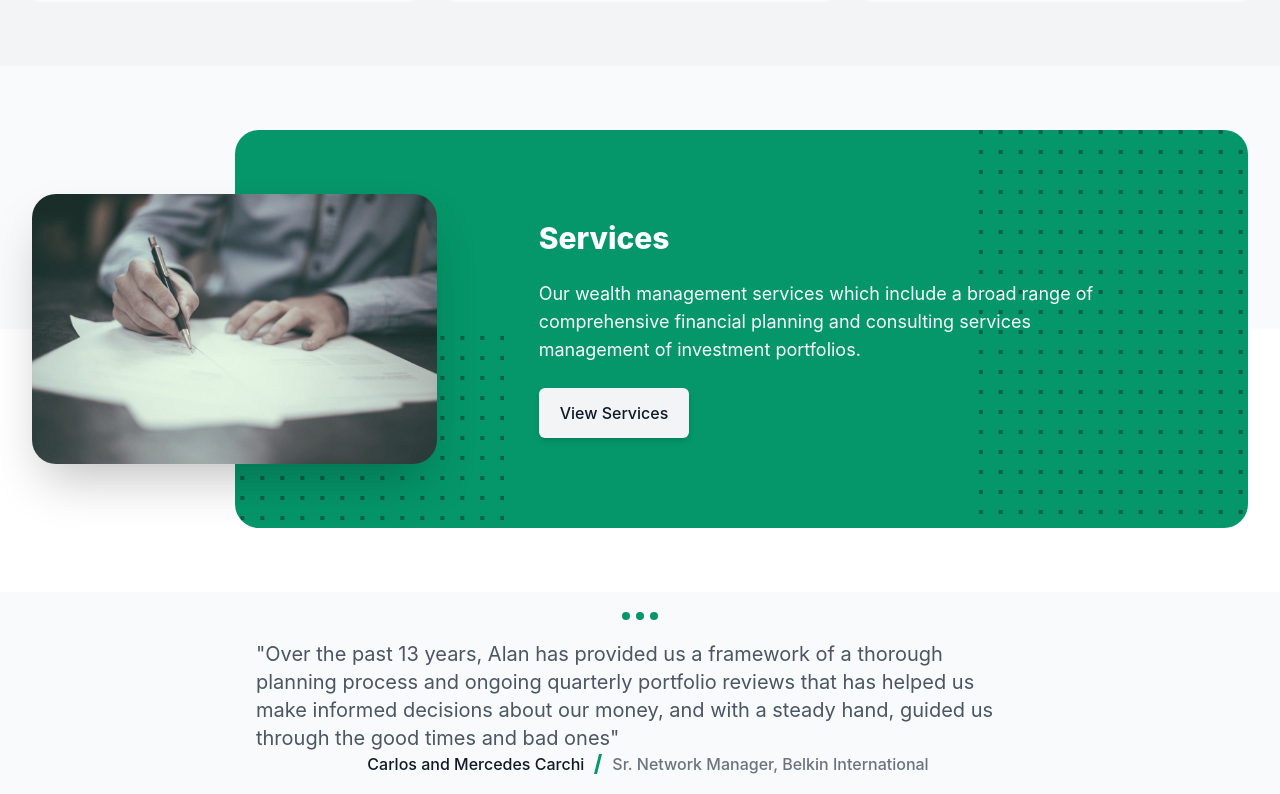
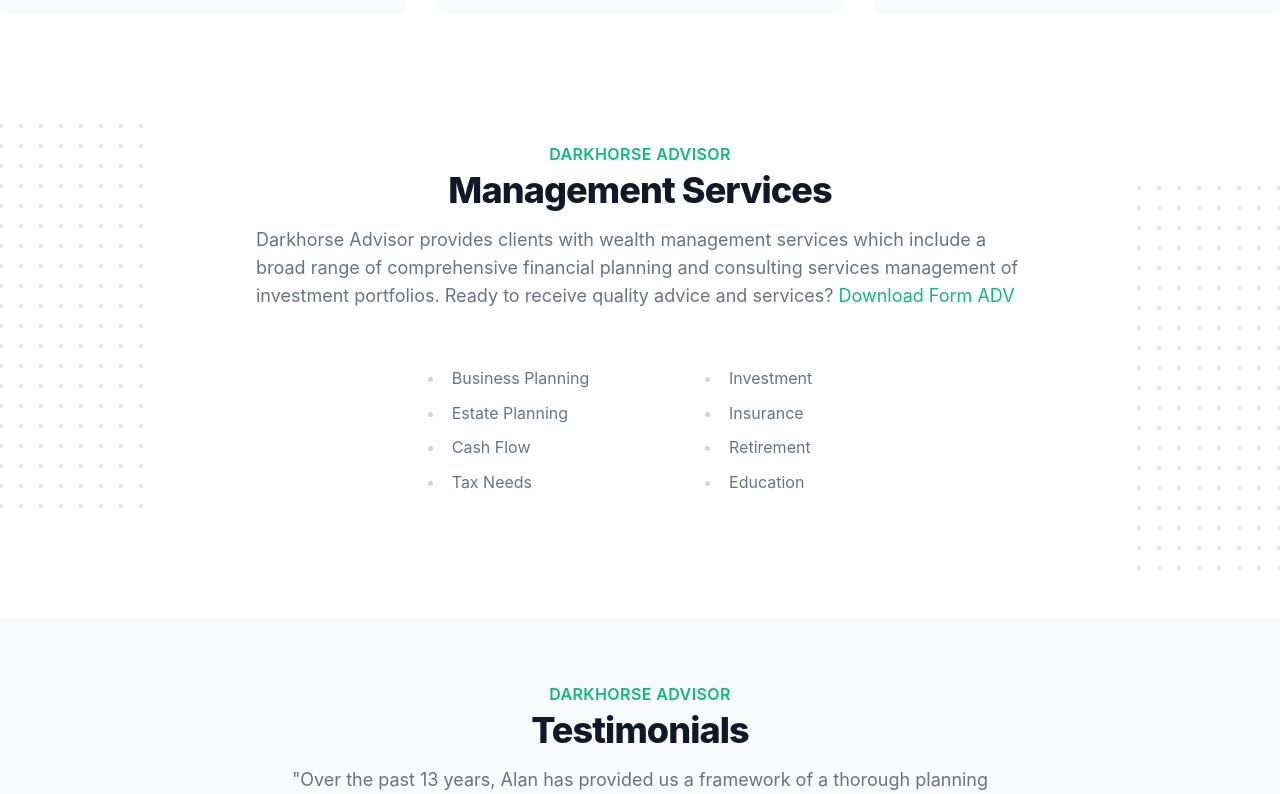
Before and after one commit to anthony-df-nguyen/darkhorse-tw, a Next.js app: page / in a window 1280 px wide. Shown: the part 1640-2434 px from the top of the page. Built offline with nearby package versions, Linux system fonts and the light colour scheme.

Commit message:
Changes to services section on home page

```diff
--- a/components/Recommendation.jsx
+++ b/components/Recommendation.jsx
@@ -1,87 +1,46 @@
-/* This example requires Tailwind CSS v2.0+ */
 import { DotsHorizontalIcon } from "@heroicons/react/outline";
 
-export default function Example(props) {
+export default function Recommendation(props) {
   function classNames(...classes) {
     return classes.filter(Boolean).join(" ");
   }
 
   return (
-    <section className="bg-gray-50 overflow-hidden ">
+    <section className="bg-gray-50 overflow-hidden text-center">
       <div className="relative max-w-7xl mx-auto px-4 sm:px-6 lg:px-8">
-        {/* <svg
-          className={classNames(
-            props.side === "left" ? "right-full" : "right-0",
-            "absolute top-full transform translate-x-1/3 -translate-y-1/4 lg:translate-x-1/2 xl:-translate-y-1/2 hidden lg:block"
-          )}
-          width={404}
-          height={404}
-          fill="none"
-          viewBox="0 0 404 404"
-          role="img"
-          aria-labelledby="svg-workcation">
-          <title id="svg-workcation">Workcation</title>
-          <defs>
-            <pattern
-              id="ad119f34-7694-4c31-947f-5c9d249b21f3"
-              x={0}
-              y={0}
-              width={20}
-              height={20}
-              patternUnits="userSpaceOnUse">
-              <rect
-                x={0}
-                y={0}
-                width={4}
-                height={4}
-                className="text-gray-200"
-                fill="currentColor"
-              />
-            </pattern>
-          </defs>
-          <rect
-            width={404}
-            height={404}
-            fill="url(#ad119f34-7694-4c31-947f-5c9d249b21f3)"
-          />
-        </svg> */}
         <div className="relative">
-          {/* <img
-            className="mx-auto h-8"
-            src="https://tailwindui.com/img/logos/workcation-logo-sky-600-mark-gray-800-and-sky-600-text.svg"
-            alt="Workcation"
-          /> */}
-          <div className="w-min block mx-auto  text-accent ">
-            <DotsHorizontalIcon
-              className="text-center h-12 w-12"
-              aria-hidden="true"
-            />
-          </div>
           <blockquote className="">
-            <div className="max-w-3xl mx-auto text-left text-md lg:text-xl leading-9 font-md text-gray-600">
+            <div className="max-w-3xl mx-auto text-base lg:text-lg text-gray">
               <p>{props.children}</p>
             </div>
-            <footer className="">
+            <footer>
               <div className=" md:flex md:items-center md:justify-center">
-                <div className=" mt-3 text-center md:mt-0 md:ml-4 md:flex md:items-center">
-                  <div className="text-base font-medium text-gray-900">
+                <div className="text-center md:mt-0 md:ml-4 md:flex md:items-center">
+                  <div className="text-base font-medium text-dark">
                     {props.name}
                   </div>
 
                   <svg
                     className="hidden md:block mx-1 h-5 w-5 text-accent"
                     fill="currentColor"
-                    viewBox="0 0 20 20">
+                    viewBox="0 0 20 20"
+                  >
                     <path d="M11 0h3L9 20H6l5-20z" />
                   </svg>
 
-                  <div className="text-base font-medium text-gray-500">
+                  <div className="text-base font-medium text-gray">
                     {props.title}
                   </div>
                 </div>
               </div>
             </footer>
           </blockquote>
+          <div className="w-min block mx-auto text-accent py-8">
+            <DotsHorizontalIcon
+              className="text-center h-10 w-10"
+              aria-hidden="true"
+            />
+          </div>
         </div>
       </div>
     </section>
--- a/components/header.jsx
+++ b/components/header.jsx
@@ -1,8 +1,8 @@
 import InfoCard from "../components/info-card";
 export default function Header(props) {
   return (
-    <div className="bg-gray-100">
-      <div className="max-w-7xl mx-auto px-4 pad-tb sm:px-6 lg:px-8">
+    <div className={props.bg}>
+      <div className="max-w-7xl mx-auto px-4 pad-top sm:px-6 lg:px-8">
         <div className="text-center">
           <h2 className="font-semibold text-accent tracking-wide uppercase text-sm lg:text-base">
             {props.subtitle}
@@ -10,10 +10,9 @@
           <p className="mt-1 text-2xl font-extrabold text-dark sm:text-2xl sm:tracking-tight lg:text-4xl">
             {props.title}
           </p>
-          <p className="max-w-3xl mt-5 mx-auto text-base lg:text-lg text-gray">
+          <p className="text-left max-w-3xl pt-4 mx-auto text-base lg:text-lg text-gray leading-8">
             {props.children}
           </p>
-          <InfoCard></InfoCard>
         </div>
       </div>
     </div>
--- a/components/ImagePanel.jsx
+++ b/components/image-panel.jsx
@@ -1,8 +1,8 @@
-import React from 'react';
+import React from "react";
 
 export default function ImagePanel() {
   return (
-    <div className="relative py-16 bg-white">
+    <div className="relative pad-top bg-white pad-tb">
       <div
         className="hidden absolute top-0 inset-x-0 h-1/2 bg-gray-50 lg:block"
         aria-hidden="true"
@@ -17,7 +17,7 @@
             <div className="max-w-md mx-auto px-4 sm:max-w-3xl sm:px-6 lg:max-w-none lg:p-0">
               <div className="aspect-w-10 aspect-h-6 sm:aspect-w-2 sm:aspect-h-1 lg:aspect-w-1">
                 <img
-                  className="object-cover object-center rounded-3xl shadow-2xl"
+                  className="hidden lg:block object-cover object-center rounded-3xl shadow-2xl"
                   src="/images/services2.jpg"
                   alt=""
                 />
@@ -28,14 +28,16 @@
           <div className="relative bg-accent lg:col-start-3 lg:row-start-1 lg:col-span-10 lg:rounded-3xl lg:grid lg:grid-cols-10 lg:items-center">
             <div
               className="hidden absolute inset-0 overflow-hidden rounded-3xl lg:block"
-              aria-hidden="true">
+              aria-hidden="true"
+            >
               <svg
                 className="absolute bottom-full left-full transform translate-y-1/3 -translate-x-2/3 xl:bottom-auto xl:top-0 xl:translate-y-0"
                 width={404}
                 height={384}
                 fill="none"
                 viewBox="0 0 404 384"
-                aria-hidden="true">
+                aria-hidden="true"
+              >
                 <defs>
                   <pattern
                     id="64e643ad-2176-4f86-b3d7-f2c5da3b6a6d"
@@ -43,13 +45,14 @@
                     y={0}
                     width={20}
                     height={20}
-                    patternUnits="userSpaceOnUse">
+                    patternUnits="userSpaceOnUse"
+                  >
                     <rect
                       x={0}
                       y={0}
                       width={4}
                       height={4}
-                      className="text-emerald-800"
+                      className="text-accent-dark"
                       fill="currentColor"
                     />
                   </pattern>
@@ -66,7 +69,8 @@
                 height={384}
                 fill="none"
                 viewBox="0 0 404 384"
-                aria-hidden="true">
+                aria-hidden="true"
+              >
                 <defs>
                   <pattern
                     id="64e643ad-2176-4f86-b3d7-f2c5da3b6a6d"
@@ -74,7 +78,8 @@
                     y={0}
                     width={20}
                     height={20}
-                    patternUnits="userSpaceOnUse">
+                    patternUnits="userSpaceOnUse"
+                  >
                     <rect
                       x={0}
                       y={0}
@@ -95,24 +100,44 @@
             <div className="relative max-w-md mx-auto py-12 px-4 space-y-6 sm:max-w-3xl sm:py-16 sm:px-6 lg:max-w-none lg:p-0 lg:col-start-4 lg:col-span-6">
               <h2
                 className="text-3xl font-extrabold text-white"
-                id="join-heading">
-                Services
+                id="join-heading"
+              >
+                Services{" "}
               </h2>
-              <p className="text-lg text-gray-50">
+              <span className="text-white underline uppercase font-bold text-sm hover:text-gray-100">
+                Download ADV
+              </span>
+              <p className="text-lg text-white">
                 Our wealth management services which include a broad range of
                 comprehensive financial planning and consulting services
                 management of investment portfolios.
               </p>
-              <a
-                className="block w-full py-3 px-5 text-center bg-gray-100 border border-transparent rounded-md shadow-md text-base font-medium text-dark hover:bg-gray-50 sm:inline-block sm:w-auto"
-                href="#">
-                View Services
-              </a>
+              <div className="mx-auto text-white">
+                <ul
+                  role="list"
+                  className="list-disc grid md:grid-cols-2 ml-4 lg:ml-2"
+                >
+                  <li>Business Planning</li>
+                  <li>Estate Planning</li>
+                  <li>Cash Flow Needs</li>
+                  <li>Tax Needs</li>
+                  <li>Investment</li>
+                  <li>Insurance</li>
+                  <li>Retirement</li>
+                  <li>Education</li>
+                </ul>
+              </div>
+              {/* <a
+                className="block w-full py-3 px-5 text-center border border-transparent rounded-md shadow-md text-base font-medium text-dark bg-gray-50 hover:bg-gray-200 sm:inline-block sm:w-auto"
+                href="/pdf-files/darkhorse-adv.pdf"
+                download="Darkhorse ADV"
+              >
+                ADV Form
+              </a> */}
             </div>
           </div>
         </div>
       </div>
     </div>
   );
-;
 }
--- a/components/info-card.jsx
+++ b/components/info-card.jsx
@@ -28,7 +28,7 @@
 ];
 export default function InfoCard() {
   return (
-    <div className="relative pad-top">
+    <div className="max-w-7xl mx-auto relative pad-top">
       <div className="mx-auto text-center ">
         <div className="grid grid-cols-1 gap-8 lg:grid-cols-3">
           {features.map((feature) => (
--- /dev/null
+++ b/components/services.jsx
@@ -0,0 +1,121 @@
+import Header from "./header";
+
+export default function Services() {
+  return (
+    <div className="relative pad-tb bg-white overflow-hidden">
+      <div className="hidden lg:block lg:absolute lg:inset-y-0 lg:h-full lg:w-full">
+        <div
+          className="relative h-full text-lg max-w-prose mx-auto"
+          aria-hidden="true"
+        >
+          <svg
+            className="absolute top-1/2 right-full transform -translate-y-1/2 -translate-x-32"
+            width={404}
+            height={384}
+            fill="none"
+            viewBox="0 0 404 384"
+          >
+            <defs>
+              <pattern
+                id="f210dbf6-a58d-4871-961e-36d5016a0f49"
+                x={0}
+                y={0}
+                width={20}
+                height={20}
+                patternUnits="userSpaceOnUse"
+              >
+                <rect
+                  x={0}
+                  y={0}
+                  width={4}
+                  height={4}
+                  className="text-gray-200"
+                  fill="currentColor"
+                />
+              </pattern>
+            </defs>
+            <rect
+              width={404}
+              height={384}
+              fill="url(#f210dbf6-a58d-4871-961e-36d5016a0f49)"
+            />
+          </svg>
+          <svg
+            className="absolute bottom-12 left-full transform translate-x-32"
+            width={404}
+            height={384}
+            fill="none"
+            viewBox="0 0 404 384"
+          >
+            <defs>
+              <pattern
+                id="d3eb07ae-5182-43e6-857d-35c643af9034"
+                x={0}
+                y={0}
+                width={20}
+                height={20}
+                patternUnits="userSpaceOnUse"
+              >
+                <rect
+                  x={0}
+                  y={0}
+                  width={4}
+                  height={4}
+                  className="text-gray-200"
+                  fill="currentColor"
+                />
+              </pattern>
+            </defs>
+            <rect
+              width={404}
+              height={384}
+              fill="url(#d3eb07ae-5182-43e6-857d-35c643af9034)"
+            />
+          </svg>
+        </div>
+      </div>
+      <div className="relative px-4 sm:px-6 lg:px-8">
+        <Header subtitle="Darkhorse Advisor" title="Management Services">
+          Darkhorse Advisor provides clients with wealth management services
+          which include a broad range of comprehensive financial planning and
+          consulting services management of investment portfolios.{" "}
+          <span>
+            Ready to receive quality advice and services?{" "}
+            <a
+              href="/pdf-files/darkhorse-adv.pdf"
+              download="darkhorse-adv"
+              className="text-accent"
+            >
+              Download Form ADV
+            </a>
+          </span>
+        </Header>
+        <div className="mt-6 prose prose-lg text-base lg:text-md text-gray mx-auto">
+          <div className="flex place-content-evenly mr-12">
+            <ul role="list">
+              <li>Business Planning</li>
+              <li>Estate Planning</li>
+              <li>Cash Flow</li>
+              <li>Tax Needs</li>
+            </ul>
+            <ul>
+              <li>Investment</li>
+              <li>Insurance</li>
+              <li>Retirement</li>
+              <li>Education</li>
+            </ul>
+          </div>
+          <figure>
+            {/* <img
+              className="w-full rounded-lg"
+              src="https://images.unsplash.com/photo-1500648767791-00dcc994a43e?ixlib=rb-1.2.1&auto=format&fit=facearea&w=1310&h=873&q=80&facepad=3"
+              alt=""
+              width={1310}
+              height={873}
+            /> */}
+          </figure>
+        </div>
+      </div>
+    </div>
+  );
+}
--- a/package.json
+++ b/package.json
@@ -10,6 +10,7 @@
   "dependencies": {
     "@headlessui/react": "^1.4.3",
     "@heroicons/react": "^1.0.5",
+    "@tailwindcss/typography": "^0.5.1",
     "next": "^12.0.8",
     "react": "17.0.2",
     "react-dom": "17.0.2",
--- a/pages/index.js
+++ b/pages/index.js
@@ -1,11 +1,12 @@
 import Image from "next/image";
 import Link from "next/link";
 import Page from "../components/page";
+import InfoCard from "../components/info-card";
 import Header from "../components/header";
-// import InfoCard from "../components/info-card";
-import ImagePanel from "../components/ImagePanel";
-import Recommendation from "../components/Recommendation";
+import ImagePanel from "../components/image-panel";
+import Recommendation from "../components/recommendation";
 import { ExternalLinkIcon } from "@heroicons/react/solid";
+import Services from "../components/services";
 
 export default function Home() {
   return (
@@ -16,21 +17,25 @@
       <Header
         subtitle="Three Core Tenets"
         title="Research, service and integrity."
+        bg="bg-white"
       >
         Darkhorse Advisor LLC. is an independent financial advisory firm located
         in Newport Beach, California. Founded by Alan Flores, a registered
         investment advisor with 27 years of financial portfolio management,
         industry expertise, and market analysis. Alan has built a long-term
         client base from his commitment to three core tenets.
-        {/* <div className="mt-6">
-          <a
-            href="#"
-            className="sm:inline flex justify-center items-center px-4 py-3 border border-transparent text-base font-medium rounded-md shadow-sm bg-accent text-white  sm:px-8">
-            Services
-          </a>
-        </div> */}
       </Header>
-      <ImagePanel />
+      <InfoCard />
+      {/* <ImagePanel /> */}
+
+      <Services></Services>
+
+      {/* Testimonials */}
+      <Header
+        subtitle="Darkhorse Advisor"
+        title="Testimonials"
+        bg="bg-gray-50"
+      />
       <Recommendation
         name="Carlos and Mercedes Carchi"
         title="Sr. Network Manager, Belkin International"
--- a/styles/styles.scss
+++ b/styles/styles.scss
@@ -19,16 +19,16 @@
 }
 
 .text-accent {
-  @include text-color("emerald", 600);
+  @include text-color("emerald", 500);
 }
 
 .text-accent-dark {
-  @include text-color("emerald", 700);
+  @include text-color("emerald", 600);
 }
 
 //Background Color
 .bg-accent {
-  @apply bg-emerald-600;
+  @apply bg-emerald-500;
 }
 
 // Padding
--- a/tailwind.config.js
+++ b/tailwind.config.js
@@ -6,5 +6,5 @@
   theme: {
     extend: {},
   },
-  plugins: [],
+  plugins: [require("@tailwindcss/typography")],
 };
```
Also changed, not shown: components/navbar.jsx (+15 -8 lines), 2 other files (tests, documents, lock files or other folders).
